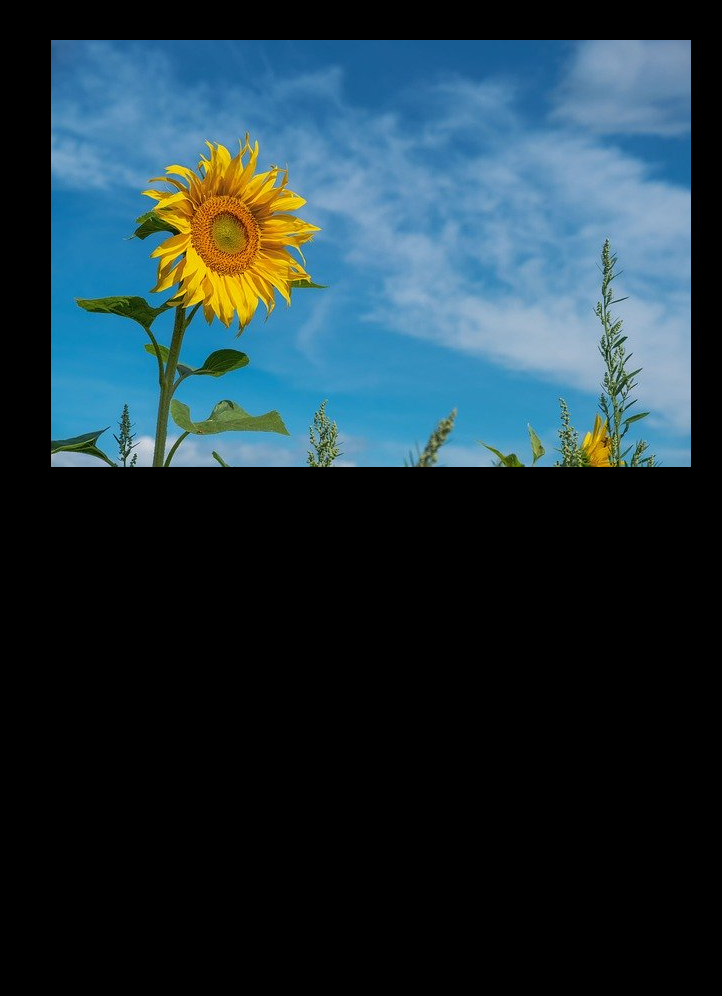
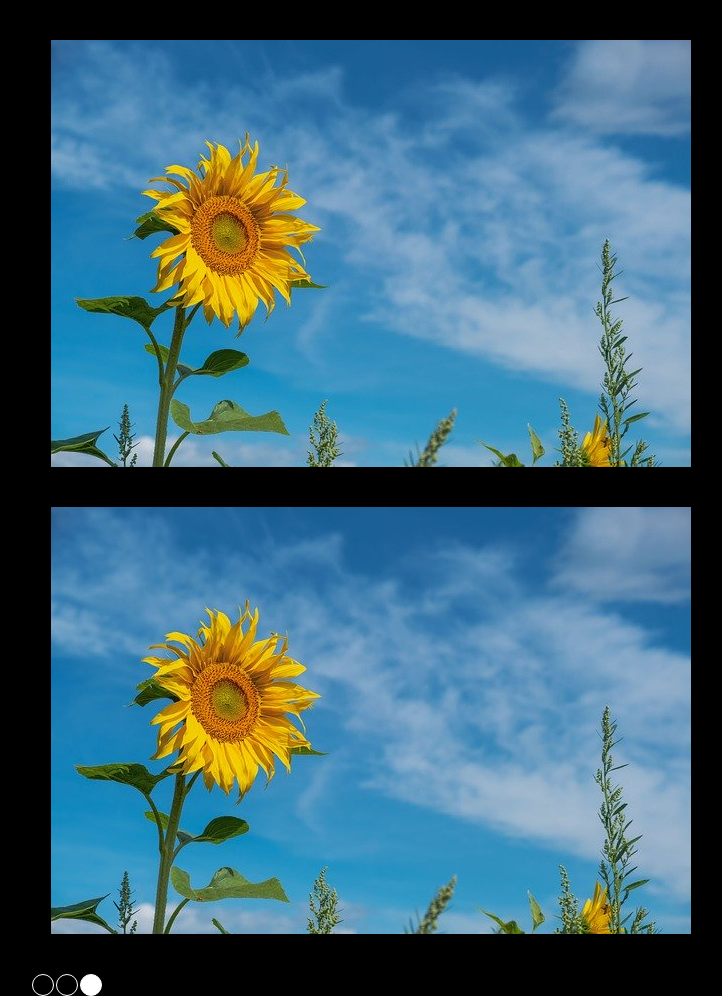
Before and after one commit to KojimaNaoyuki/web_slideshow, a plain HTML site: page index.html in a window 1280 px wide. Shown: the whole page, without its empty margins (269-991 px from the left). Before the commit the page ends 800 px from the top, so only its background shows below. Drawn offline with Linux system fonts and the light colour scheme.

Commit message:
2020/09/26/:2:

```diff
--- a/css/common.scss
+++ b/css/common.scss
@@ -1,3 +1,28 @@
+.circle {
+    float: left;
+    width: 20px;
+    height: 20px;
+    margin: 0 1px;
+
+    border-radius: 50%;
+    border: solid 1px white;
+
+    &-current {
+        float: left;
+        width: 20px;
+        height: 20px;
+        margin: 0 1px;
+
+        border-radius: 50%;
+        border: solid 1px white;
+        background-color: white;
+    }
+}
+
+.content {
+    margin: 20px 300px;
+}
+
 body {
     margin: 0;
     background-color: black;
@@ -7,6 +32,19 @@ body {
 #slideshow01 {
     text-align: center;
     img {
-        margin: 40px 0;
+        display: block;
+        margin: 40px auto;
     }
 }
+
+#slideshow02 {
+    text-align: center;
+    img {
+        display: block;
+        margin: 40px auto;
+    }
+    p {
+        text-align: center;
+        margin: 0 200px;
+    }
+}
--- a/index.html
+++ b/index.html
@@ -9,6 +9,11 @@
 <body>
     <section id="slideshow01">
         <img src="" alt="show" id="id_img1">
+    </section>
+
+    <section id="slideshow02">
+        <img src="" alt="show" id="id_img2">
+        <div class="content"><div class="circle"></div><div class="circle"></div><div class="circle"></div></div>
     </section>
 
     <!-- //////////////////////////////////////////////////////////////////////// -->
@@ -37,6 +42,46 @@
                 slideShow();
                 setInterval(slideShow, 2000);
             }).call(this);
+
+
+            (function() {
+                let parts_src = ['img/img1.jpg', 'img/img2.jpg', 'img/img3.jpg'];
+                let num = 0;
+                let elem = document.getElementsByClassName('circle');
+
+                function slideShow() {
+                    console.log(num);
+
+                    switch (num) {
+                        case 0 :
+                            elem[0].classList.add('circle-current');
+                            elem[1].classList.remove('circle-current');
+                            elem[2].classList.remove('circle-current');
+                            break;
+                        case 1 :
+                            elem[0].classList.remove('circle-current');
+                            elem[1].classList.add('circle-current');
+                            elem[2].classList.remove('circle-current');
+                            break;
+                        case 2 :
+                            elem[0].classList.remove('circle-current');
+                            elem[1].classList.remove('circle-current');
+                            elem[2].classList.add('circle-current');
+                            break;
+                    }
+
+                    if(num == 2) {
+                        num = 0;
+                    } else {
+                        num++;
+                    }
+
+                    document.getElementById('id_img2').src = parts_src[num];
+                }
+
+                slideShow();
+                setInterval(slideShow, 2000);
+            }).call(this);
         }, false);
     </script>
 </body>
```
Also changed, not shown: css/common.css, 1 other file.
